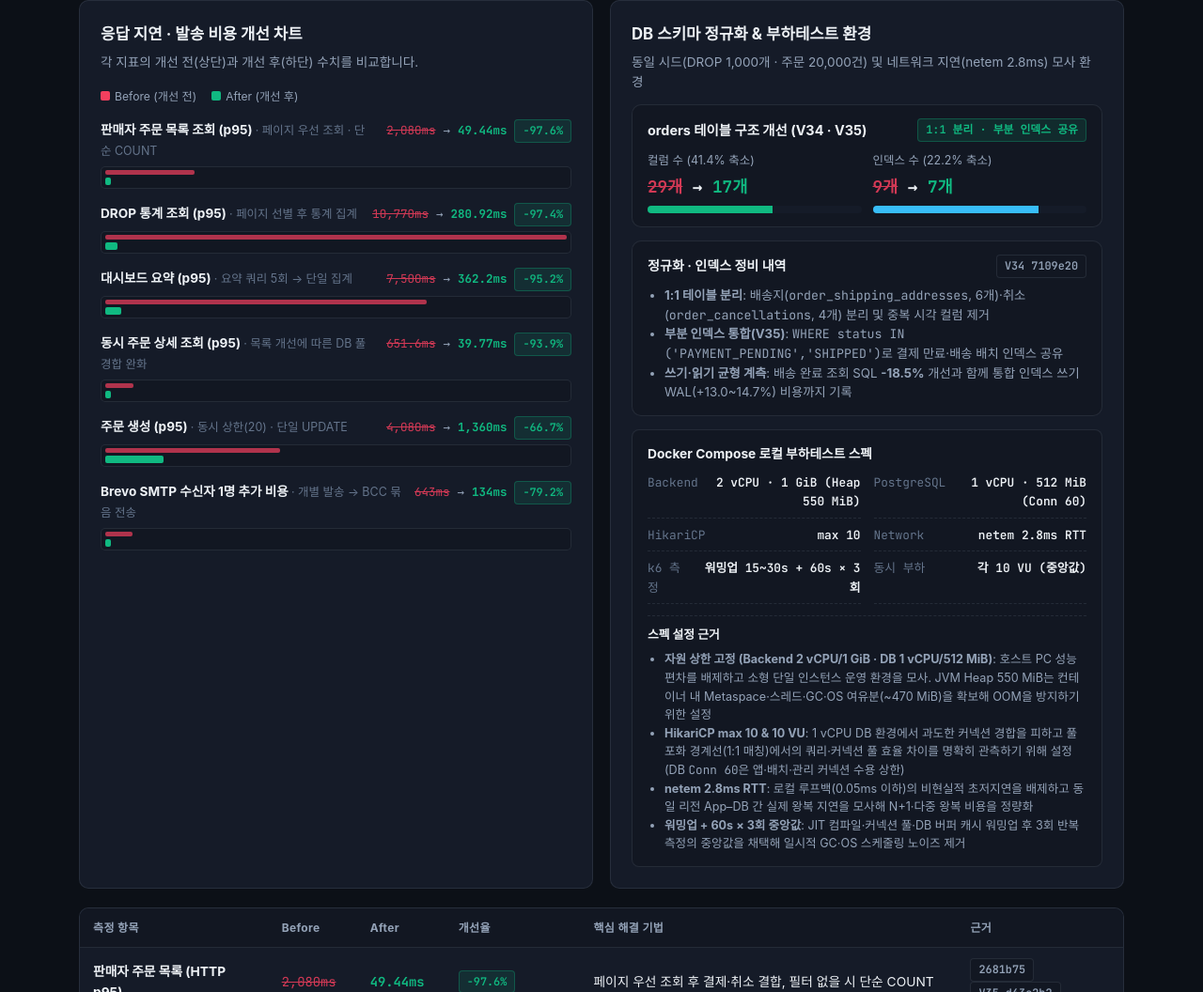
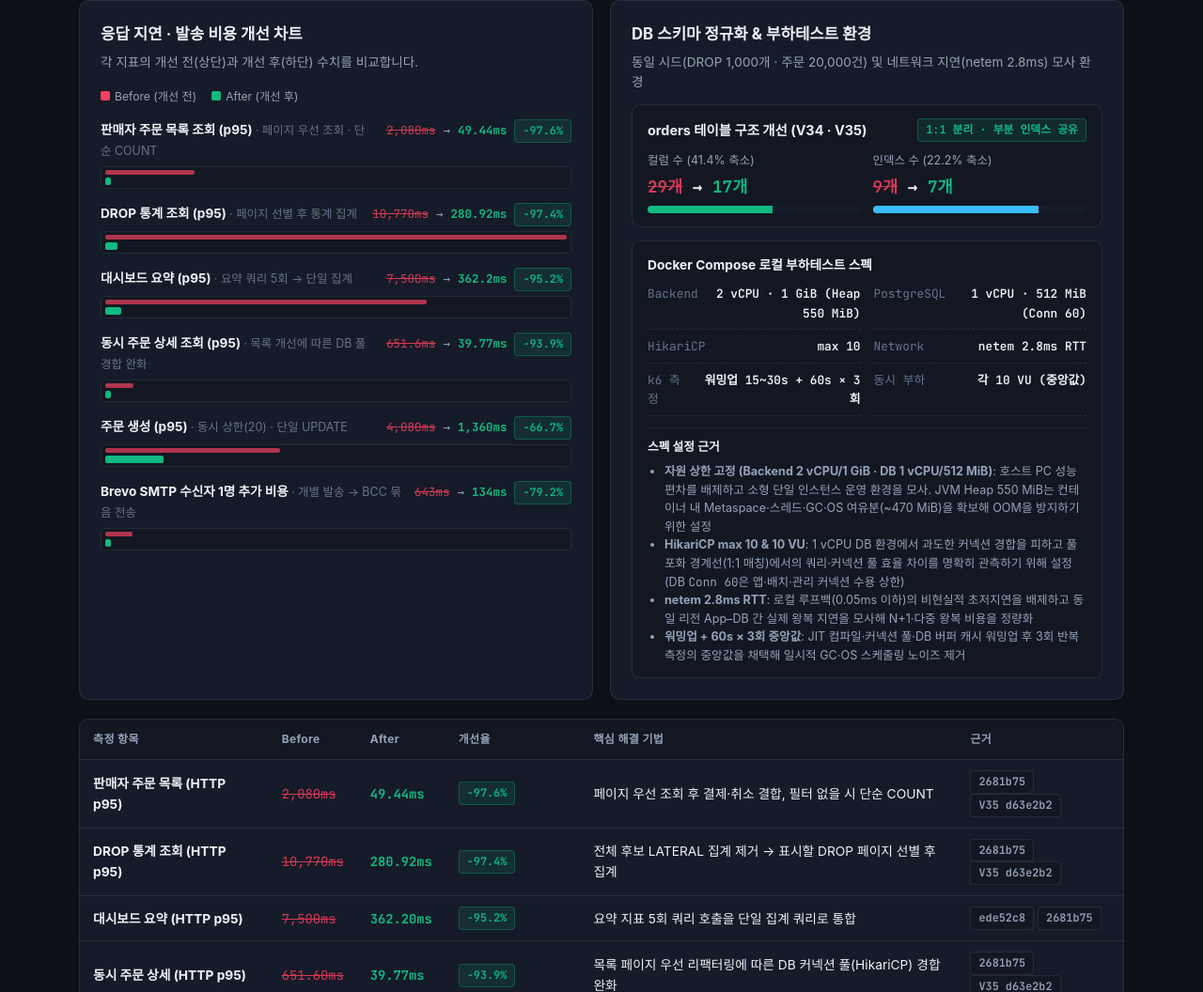
Before and after one commit to sang9831/backend-portfolio, a plain HTML site: page index.html in a window 1280 px wide. Shown: the part 716-1772 px from the top of the page at 94% size. Drawn offline with Linux system fonts and the light colour scheme; a web font is replaced by a local one.

Commit message:
정규화·인덱스 정비 내역 블록 제거

```diff
--- a/index.html
+++ b/index.html
@@ -157,19 +157,6 @@
                 </div>
               </div>
             </div>
-          </div>
-
-          <!-- Normalization & Index Trade-off Details -->
-          <div style="background:var(--bg-elevated);border:1px solid var(--border);border-radius:10px;padding:14px 16px;">
-            <div style="display:flex;justify-content:space-between;align-items:center;margin-bottom:8px;">
-              <span style="font-weight:700;font-size:0.88rem;">정규화 · 인덱스 정비 내역</span>
-              <a class="pr-link" href="https://github.com/prgrms-aibe-devcourse/AIBE7_FinalProject_Team3/commit/7109e208225bfcbc96eee7ddc4e9c41bf6eaaac5" target="_blank" rel="noopener">V34 7109e20</a>
-            </div>
-            <ul style="margin:0;padding-left:18px;font-size:0.83rem;color:var(--text-muted);line-height:1.55;">
-              <li><strong>1:1 테이블 분리</strong>: 배송지(<code>order_shipping_addresses</code>, 6개)·취소(<code>order_cancellations</code>, 4개) 분리 및 중복 시각 컬럼 제거</li>
-              <li><strong>부분 인덱스 통합(V35)</strong>: <code>WHERE status IN ('PAYMENT_PENDING','SHIPPED')</code>로 결제 만료·배송 배치 인덱스 공유</li>
-              <li><strong>쓰기·읽기 균형 계측</strong>: 배송 완료 조회 SQL <strong>-18.5%</strong> 개선과 함께 통합 인덱스 쓰기 WAL(+13.0~14.7%) 비용까지 기록</li>
-            </ul>
           </div>
 
           <!-- Load test specs -->
```
